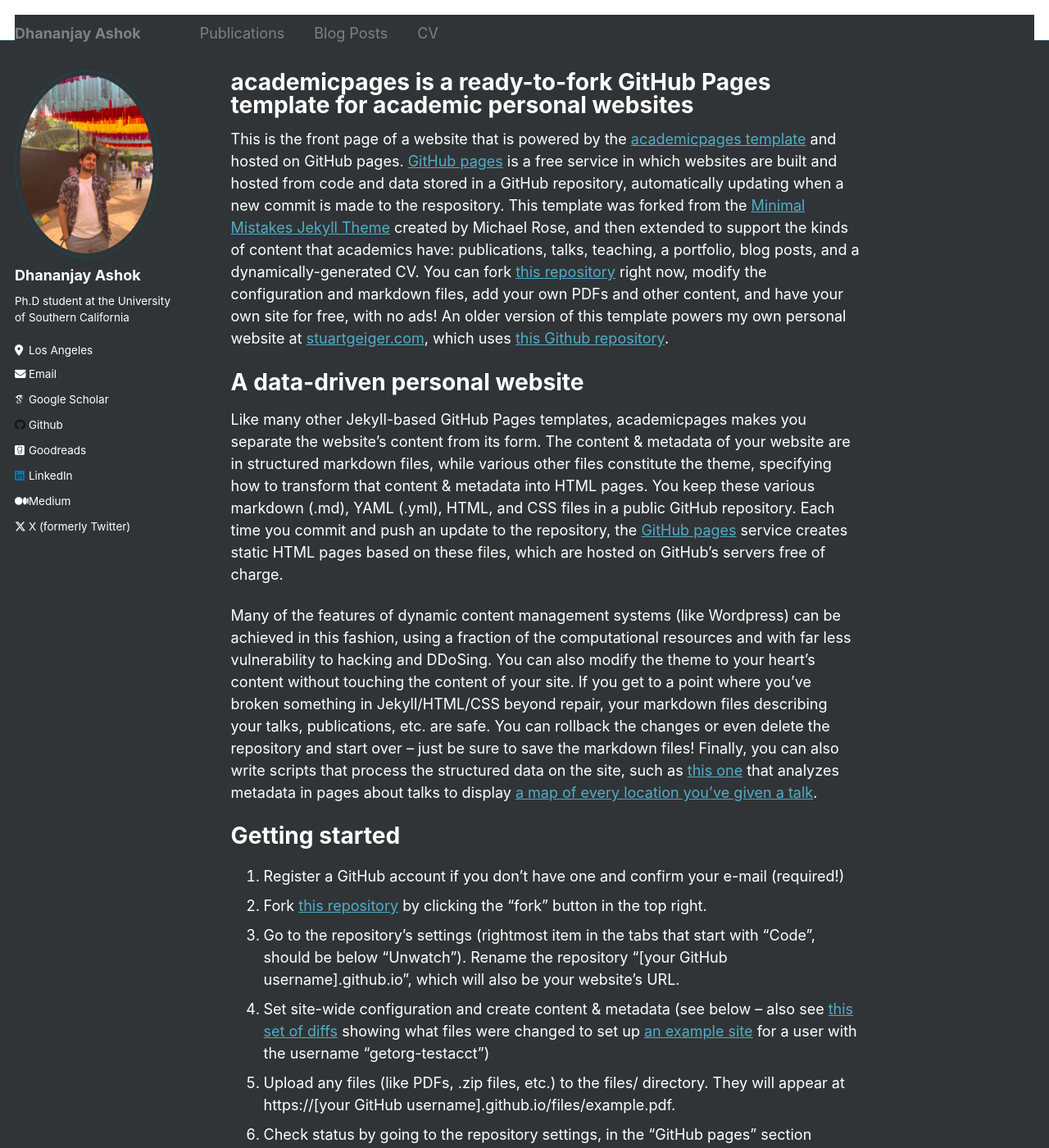
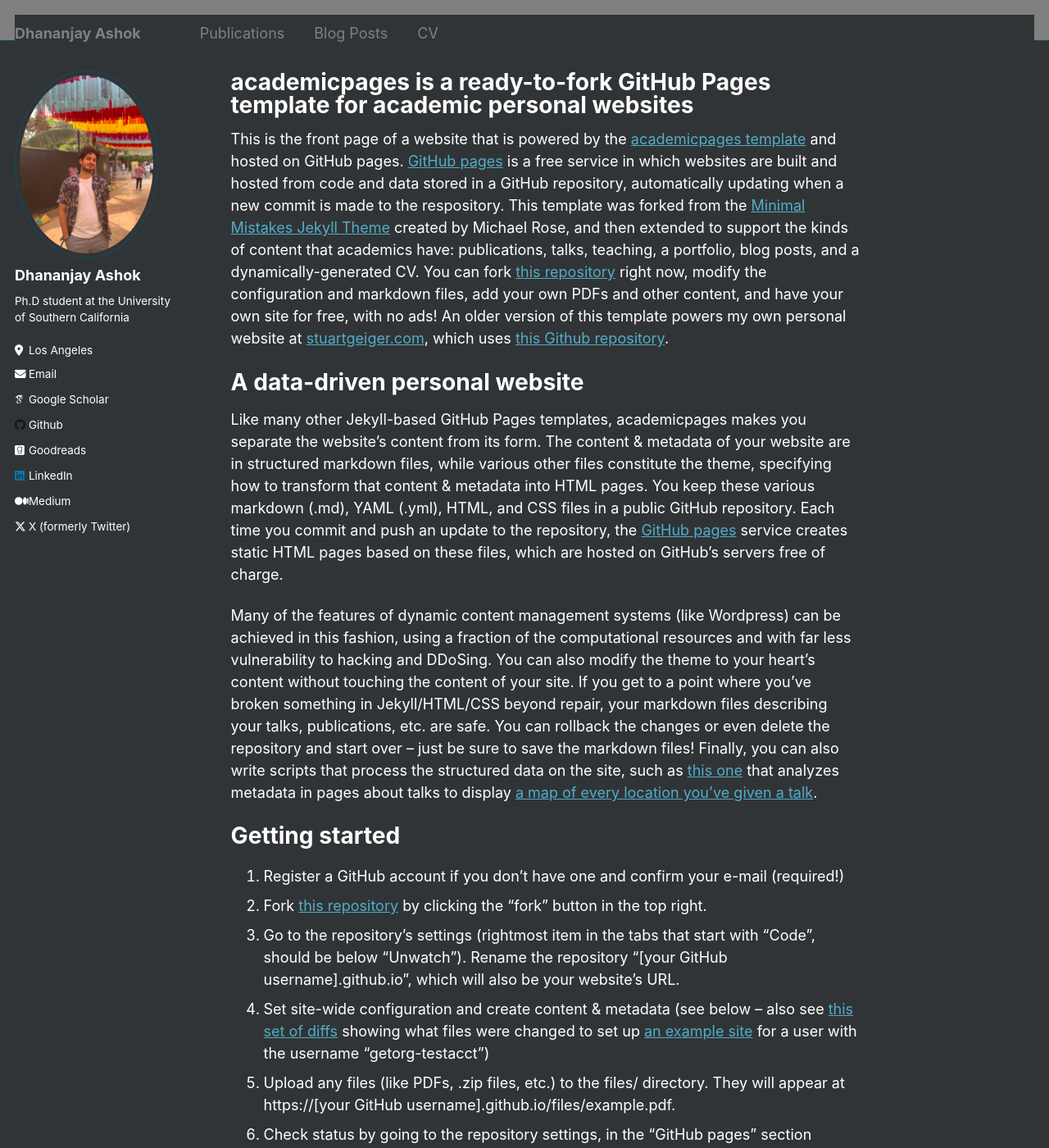
Before and after one commit to DhananjayAshok/DhananjayAshok.github.io, a Jekyll site: the page built from _pages/about.md, in a window 1280 px wide and 1400 px high. Shown: the whole window at 82% size. Built offline with Jekyll 4.4.1, drawn with Linux system fonts in a browser that asks for light colours; some web fonts are replaced.

Commit message:
Update _masthead.scss

```diff
--- a/_sass/_masthead.scss
+++ b/_sass/_masthead.scss
@@ -4,7 +4,7 @@
 
 .masthead {
   position: fixed;
-  background: white;
+  background: grey;
   border-bottom: 1px solid $border-color;
   height: $masthead-height;
   top: 0;
```
